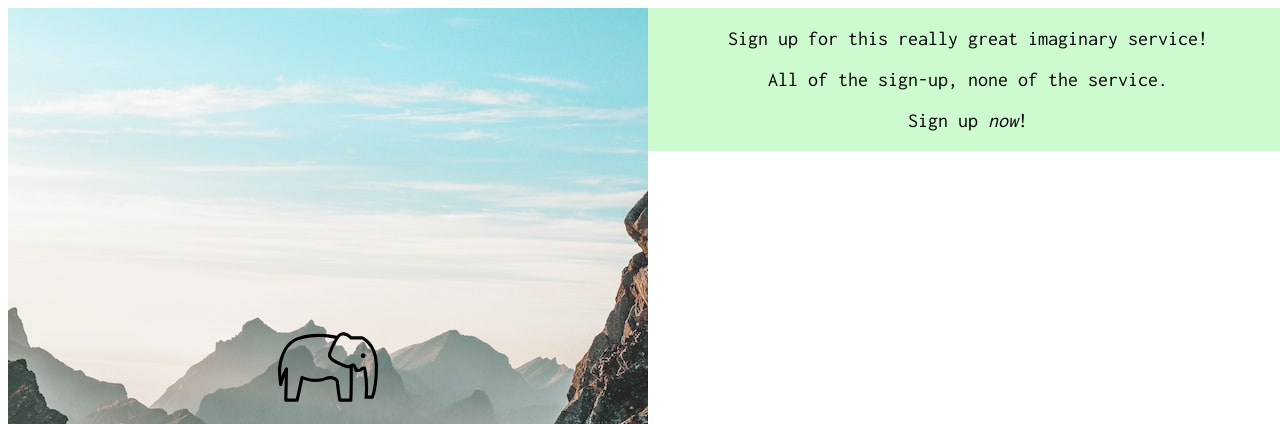
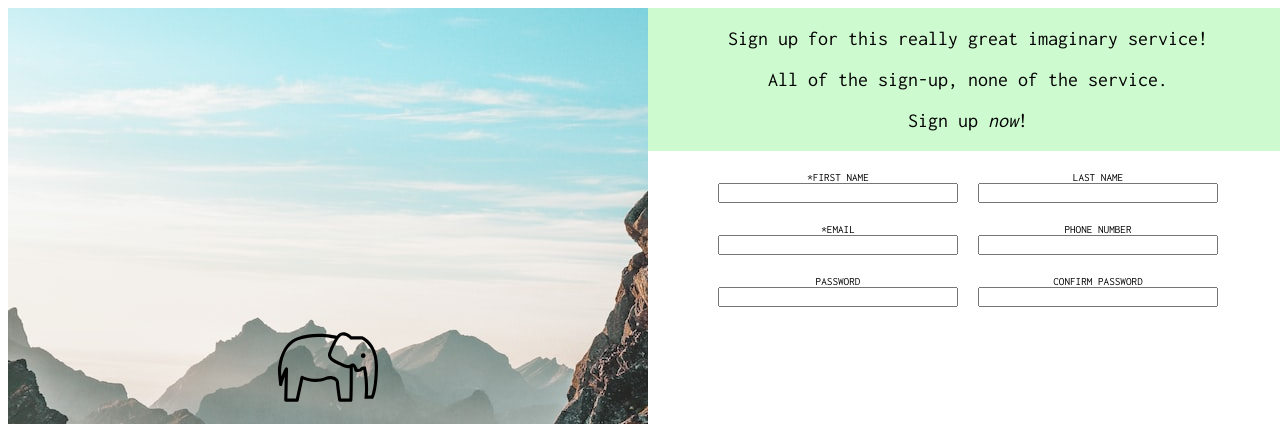
Before and after one commit to staceymw/sign-up-form, a plain HTML site: page index.html in a window 1280 px wide. Shown: the top 424 px of the page. Drawn offline with Linux system fonts and the light colour scheme; a script that the page names is missing.

Commit message:
Add input fields, adjust CSS

```diff
--- a/index.html
+++ b/index.html
@@ -28,11 +28,43 @@
                     <p>Sign up for this really great imaginary service!</p>
                     <p>All of the sign-up, none of the service.</p>
                     <p>Sign up <em>now</em>!</p>
+                </div>
                     <form>
+                        <div class="form left">
+                            <div class="input">
+                                <label for="first-name">*First Name</label>
+                                <input type="text" id="first-name" name="first-name" required>
+                            </div>
+
+                            <div class="input">
+                                <label for="last-name">Last Name</label>
+                                <input type="text" id="last-name" name="last-name">
+                            </div>
+
+                            <div class="input">
+                                <label for="email">*Email</label>
+                                <input type="email" id="email" name="email" required>
+                            </div>
+
+                            <div class="input">
+                                <label for="phone-number">Phone Number</label>
+                                <input type="text" id="phone-number" name="phone-number" required>
+                            </div>
+
+                            <div class="input">
+                                <label for="password">Password</label>
+                                <input type="password" id="password" name="password">
+                            </div>
+
+                            <div class="input">
+                                <label for="password">Confirm Password</label>
+                                <input type="password" id="password" name="password">
+                            </div>
+
+                        </div>
                     </form>
-                </div>
             </div>
         </div>
     </body>
 
-</html>
+</html
--- a/styles.css
+++ b/styles.css
@@ -52,3 +52,20 @@
     margin-left: auto;
     background-color: lightgray
 }
+
+.form {
+        display: flex;
+        flex-flow: row wrap;
+        gap: 20px;
+        padding:20px;
+        justify-content: center;
+        align-items: center;
+    }
+
+.input {
+        display: flex;
+        flex-flow: column wrap;
+        width: 40%;
+        font-size: 0.7rem;
+        text-transform: uppercase;
+}
```
